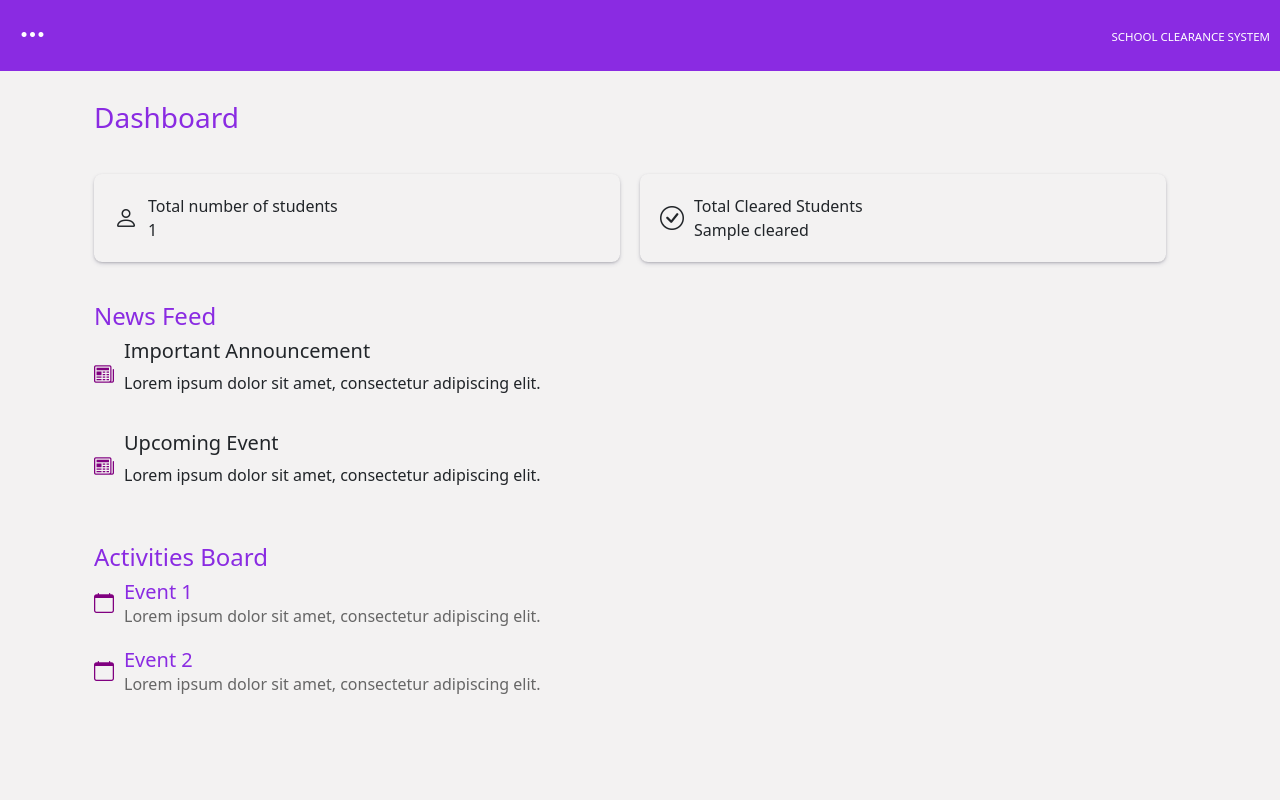
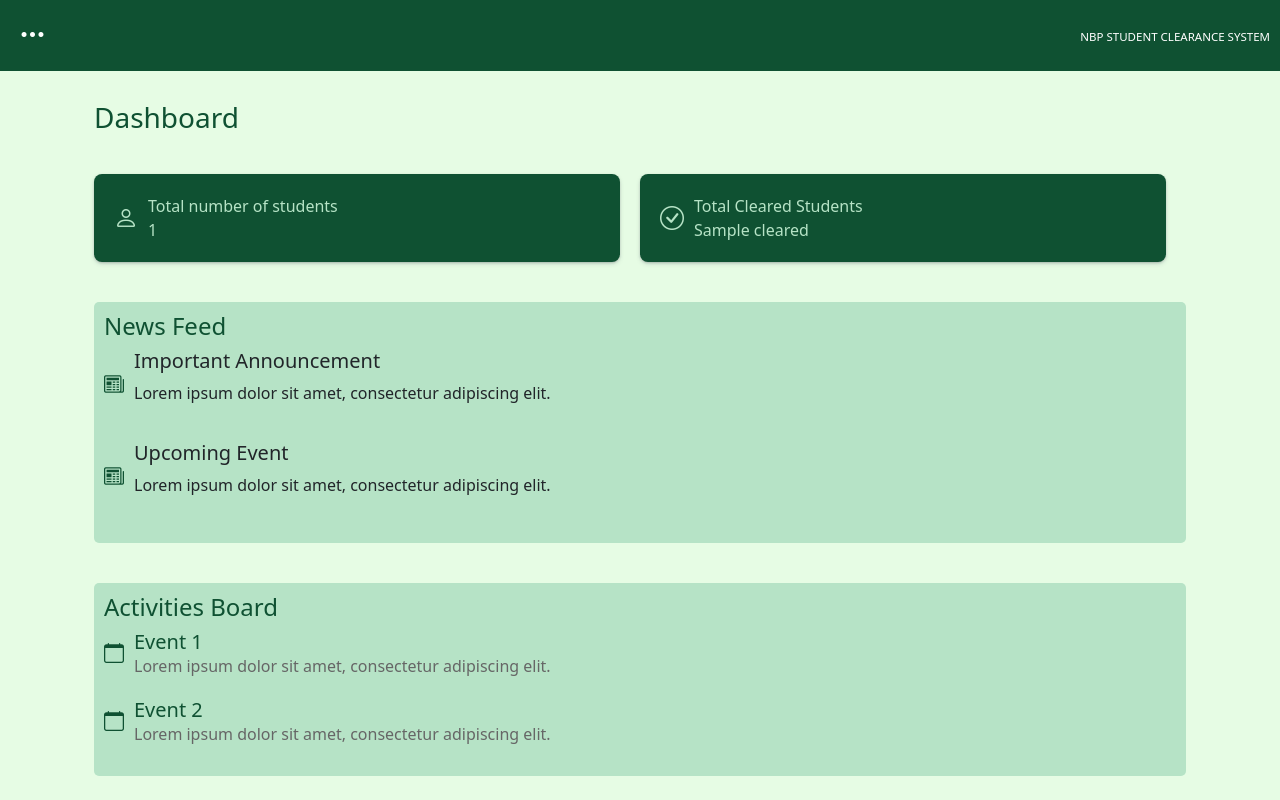
Before and after one commit to rasakipm/clear_edge, a Django app: template templates/admin_panel.html in a window 1280 px wide. Run offline with Django 4.2, Linux system fonts and the light colour scheme; the template is opened without the code that fills it: most values are stand-ins (such as "Sample title", 1, 10 or a date in 2020).

Commit message:
initial changes made

```diff
--- a/templates/admin_panel.html
+++ b/templates/admin_panel.html
@@ -7,7 +7,7 @@
 }
 
 h3 {
-  color: blueviolet;
+  color: #0f5132;
 }
 
 .box {
@@ -23,6 +23,8 @@ h3 {
   display: flex;
   align-items: center;
   border-radius: 8px;
+  background-color: #0f5132;
+  color: #b6e3c6;
 }
 
 .inner-box i {
@@ -36,10 +38,13 @@ h3 {
 
 .news-feed {
   margin-top: 40px;
+  background-color: #b6e3c6;
+  padding: 10px;
+  border-radius: 5px;
 }
 
 .news-feed h4 {
-  color: blueviolet;
+  color: #0f5132;
 }
 
 .news-feed ul {
@@ -56,15 +61,18 @@ h3 {
 .news-feed .item i {
   font-size: 20px;
   margin-right: 10px;
-  color: purple;
+  color: #0f5132;
 }
 
 .activities-board {
   margin-top: 40px;
+  background-color: #b6e3c6;
+  padding: 10px;
+  border-radius: 5px;
 }
 
 .activities-board h4 {
-  color: blueviolet;
+  color: #0f5132;
 }
 
 .activities-board .activity {
@@ -76,12 +84,12 @@ h3 {
 .activities-board .activity i {
   font-size: 20px;
   margin-right: 10px;
-  color: purple;
+  color: #0f5132;
 }
 
 .activities-board .activity .content h5 {
   margin: 0;
-  color: blueviolet;
+  color: #0f5132;
 }
 
 .activities-board .activity .content p {
--- a/templates/base.html
+++ b/templates/base.html
@@ -3,13 +3,13 @@
 <head>
   <meta charset="UTF-8">
   <meta name="viewport" content="width=device-width, initial-scale=1.0">
-  <title>School Clearance System</title>
+  <title>ClearEdge</title>
   <link href="https://cdn.jsdelivr.net/npm/bootstrap@5.3.0-alpha3/dist/css/bootstrap.min.css" rel="stylesheet" integrity="sha384-KK94CHFLLe+nY2dmCWGMq91rCGa5gtU4mk92HdvYe+M/SXH301p5ILy+dN9+nJOZ" crossorigin="anonymous">
   <link rel="stylesheet" href="https://cdn.jsdelivr.net/npm/bootstrap-icons@1.10.5/font/bootstrap-icons.css">
 
   <style>
     body {
-      background-color: #f3f2f2;
+      background-color: #e6fce4;
     }
 
     .bi {
@@ -19,11 +19,11 @@
 
     a {
       text-decoration: none;
-      color: blueviolet; /* Add a color to links */
+      color: #0f5132; /* Add a color to links */
     }
 
     #top-bar {
-      background-color: blueviolet;
+      background-color: #0f5132;
       padding: 10px;
       display: flex;
       justify-content: space-between;
@@ -58,45 +58,43 @@
     }
 
     .accordion-button {
-      background-color: #f8f9fa;
+      background-color: #0f5132;
       border: none;
       border-radius: 0.25rem;
-      color: blueviolet;
+      color: #b6e3c6;
       padding: 10px;
       text-align: left;
       transition: background-color 0.3s ease;
     }
 
-    .accordion-button:hover {
-      background-color: #e9ecef;
-    }
-
     .accordion-button:not(.collapsed) {
-      background-color: #e9ecef;
+      background-color: #021205;
+      color: #b6e3c6;
     }
 
     .accordion-body {
-      background-color: #f8f9fa;
+      background-color: #b6e3c6;
       border-radius: 0.25rem;
       border: 1px solid #dee2e6;
       margin-bottom: 10px;
       padding: 10px;
     }
   </style>
+  <title>ClearEdge</title>
 </head>
 <body>
   <div id="top-bar">
     <button class="btn btn-sm" style="color: #fff;" type="button" data-bs-toggle="offcanvas" data-bs-target="#offcanvasWithBothOptions" aria-controls="offcanvasWithBothOptions"><i class="bi bi-three-dots"></i></button>
-    <span id="brand"> SCHOOL CLEARANCE SYSTEM </span>
+    <span id="brand"> NBP STUDENT CLEARANCE SYSTEM </span>
   </div>
   <div class="container">
     <div class="offcanvas offcanvas-start" data-bs-scroll="true" tabindex="-1" id="offcanvasWithBothOptions" aria-labelledby="offcanvasWithBothOptionsLabel">
-      <div class="offcanvas-header">
+      <div class="offcanvas-header" style="background-color: #0f5132; color: #b6e3c6;">
         {% if request.user.is_staff %}
         <span class="offcanvas-title" id="offcanvasWithBothOptionsLabel">Welcome Admin</span>
-        <button type="button" class="btn-close" data-bs-dismiss="offcanvas" aria-label="Close"></button>
+        <button type="button" class="btn-close" data-bs-dismiss="offcanvas" aria-label="Close" style="color: #fff;"></button>
       </div>
-      <div class="offcanvas-body">
+      <div class="offcanvas-body" style="background-color: #b6e3c6;">
         <i class="bi bi-house"></i> <a href="{% url 'admin_panel' %}">Home</a>
         <div class="accordion accordion-flush" id="accordionFlushExample">
           <div class="accordion-item">
--- a/templates/department_dashboard.html
+++ b/templates/department_dashboard.html
@@ -3,11 +3,11 @@
 {% block content %}
 <div class="container">
   <div class="dashboard mt-4">
-    <h2>Welcome, {{ request.user.username }}</h2>
+    <h2>{{ request.user.username }} Department</h2>
     <div class="clearance-requests mt-4">
       <h3>Clearance Requests</h3>
       <div class="table-responsive">
-        <table class="table table-bordered table-hover">
+        <table class="table table-bordered table-hover table-striped">
           <thead class="thead-light">
             <tr>
               <th>Student</th>
--- a/templates/register_department.html
+++ b/templates/register_department.html
@@ -14,7 +14,7 @@
         display: flex;
         justify-content: center;
         align-items: center;
-        background-color: rgb(245, 245, 247);
+        background-color: #0f5132;
     }
   .container {
     margin-top: 30px;
--- a/templates/register_student.html
+++ b/templates/register_student.html
@@ -14,7 +14,7 @@
         display: flex;
         justify-content: center;
         align-items: center;
-        background-color: rgb(245, 245, 247);
+        background-color: #0f5132;
     }
   .container {
     margin-top: 30px;
--- a/templates/student_dashboard.html
+++ b/templates/student_dashboard.html
@@ -7,11 +7,11 @@
   }
 
   h1 {
-    color: blueviolet;
+    color: #0f5132;
   }
 
   h5 {
-    color: purple;
+    color: #0f5132;
   }
 
   .alert {
@@ -42,7 +42,7 @@
     font-size: 36px;
     /* Increase the font size of the icon */
     margin-bottom: 10px;
-    color: purple;
+    color: #0f5132;
   }
 
   .card .info p {
--- a/templates/student_profile.html
+++ b/templates/student_profile.html
@@ -7,11 +7,11 @@
   }
 
   h1 {
-    color: blueviolet;
+    color: #0f5132;
   }
 
   h5 {
-    color: purple;
+    color: #0f5132;
   }
 
   .alert {
@@ -44,7 +44,7 @@
     font-size: 36px;
     /* Increase the font size of the icon */
     margin-bottom: 10px;
-    color: purple;
+    color: #0f5132;
   }
 
   .card .info p {
```
Also changed, not shown: clearance/views.py (+14 -8 lines), static/css/style.css (+10 -8 lines), templates/home.html (+12 -25 lines), static/images/image6.png (added), static/images/nuhubamali.png (added).
